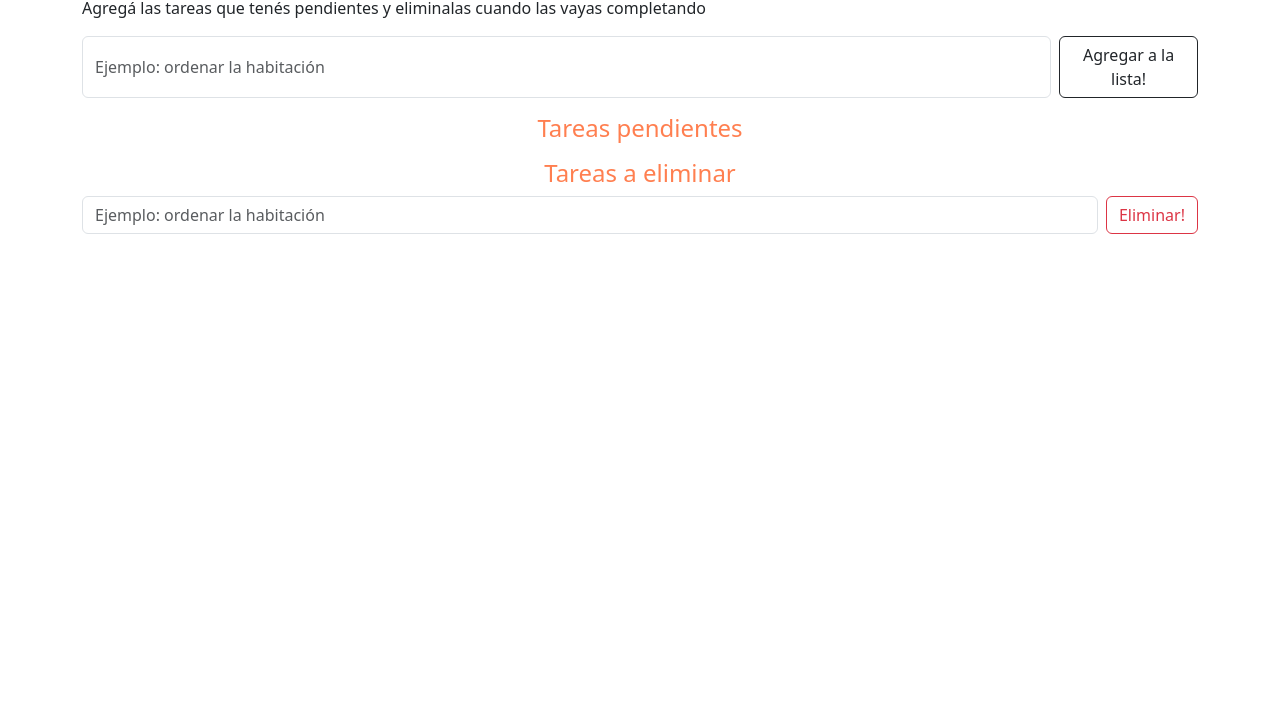
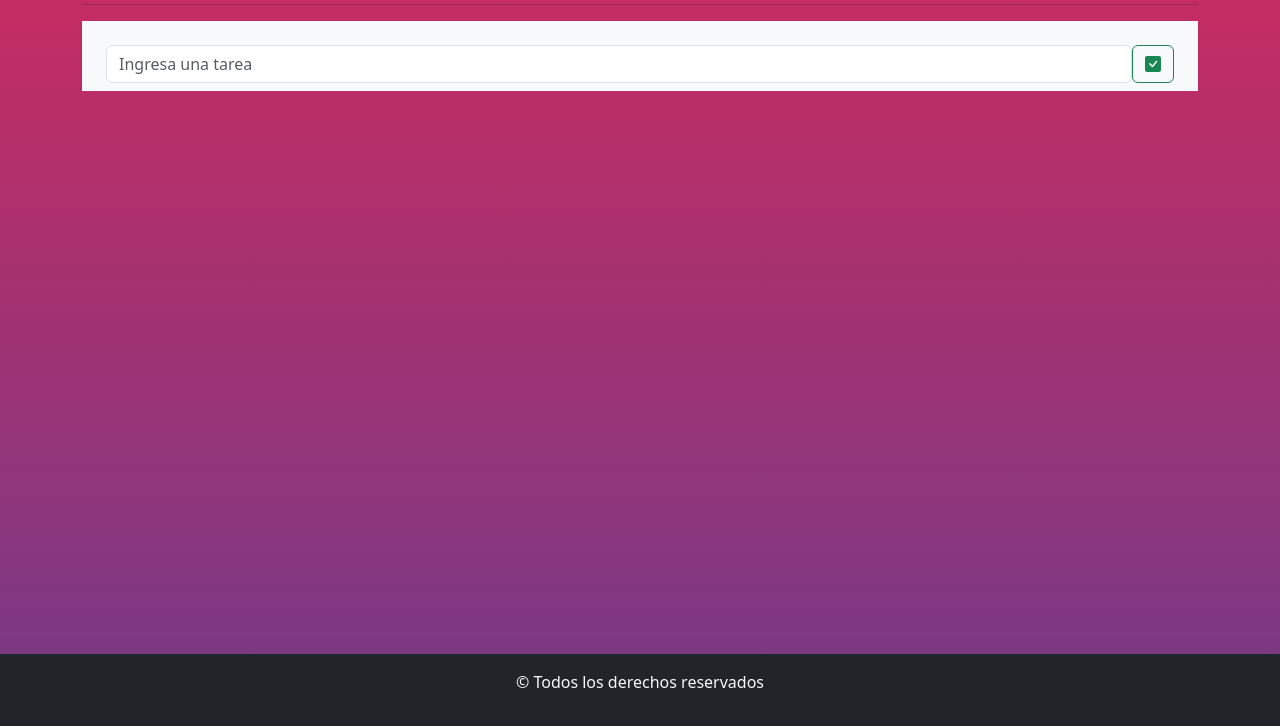
Before and after one commit to lourdesgarciafyl/JS-TP5-EJ3, a plain HTML site: page index.html in a window 1280 px wide. Shown: the part 74-800 px from the top of the page. Drawn offline with nearby package versions, Linux system fonts and the light colour scheme.

Commit message:
se corrige el index para luego pasar a corregir los alerts

```diff
--- a/css/style.css
+++ b/css/style.css
@@ -2,15 +2,19 @@ body{
     min-height: 100vh;
     display: flex;
     flex-direction: column;
+    background: #cc2b5e;
+    background: -webkit-linear-gradient(to top, #753a88, #cc2b5e);
+    background: linear-gradient(to top, #753a88, #cc2b5e);
+
 }
 main{
     flex-grow: 1;
 }
 h1{
-    color: rgb(255, 127, 80);
+    color: black ;
     font-size: xx-large;
 }
 h2{
     font-size: x-large;
-    color: coral;
+    color: black;
 }
--- a/index.html
+++ b/index.html
@@ -11,6 +11,7 @@
       integrity="sha384-KK94CHFLLe+nY2dmCWGMq91rCGa5gtU4mk92HdvYe+M/SXH301p5ILy+dN9+nJOZ"
       crossorigin="anonymous"
     />
+    <link rel="stylesheet" href="https://cdn.jsdelivr.net/npm/bootstrap-icons@1.10.4/font/bootstrap-icons.css">
     <link rel="stylesheet" href="css/style.css">
     <title>Trabajo practico 5 Ejercicio 1 JS</title>
 </head>
@@ -19,54 +20,33 @@
 
     </header>
     <main>
-        <section class="container mt-4" id="contenedorPadreLista">
+        <section class="container mt-4">
             <h1 class="text-center">Crea tu lista de tareas</h1>
-            <p>Agregá las tareas que tenés pendientes y eliminalas cuando las vayas completando</p>
-            <div class="text-center my-3">
-                <form class="d-flex" id="formAgregar">
+            <hr>
+        </section>
+        <section class="container my-3" id="contenedorForm">
+          <div class="bg-light p-2">
+          <form class="d-flex mx-3 mt-3 rounded-4" id="formAgregar">
                     <input
                     id="inputAgregar"
-                    class="form-control me-2"
+                    class="form-control"
                     type="text"
-                    placeholder="Ejemplo: ordenar la habitación"
-                    minlength="8"
+                    placeholder="Ingresa una tarea"
+                    minlength="3"
                     maxlength="50"
                     required
                   />
-                    <button class="btn btn-outline-dark" type="submit" id="btnAgregar">
-                      Agregar a la lista!
+                    <button class="btn btn-outline-success" type="submit" id="btnAgregar">
+                      <i class="bi bi-check-square-fill"></i>
                     </button>
                   </form>
             </div>
-            <div id="listaDeTareas">
-              <h2 class="text-center">Tareas pendientes</h2>
-              <ul>
-
-              </ul>
-            </div>
-        </section>
-        <section class="container mt-2" id="contenedorPadreListaNueva">
-            <h2 class="text-center">Tareas a eliminar</h2>
-            <div>
-                <form class="d-flex" id="formEliminar">
-                    <input
-                    id="inputEliminar"
-                    class="form-control me-2"
-                    type="text"
-                    placeholder="Ejemplo: ordenar la habitación"
-                    minlength="8"
-                    maxlength="50"
-                    required
-                  />
-                    <button class="btn btn-outline-danger" type="submit" id="btnEliminar">
-                      Eliminar!
-                    </button>
-                  </form>
-            </div>
+            <ul id="listaDeTareas" class="list-group bg-light">
+            </ul>
         </section>
     </main>
-    <footer>
-
+    <footer class="text-center text-light bg-dark py-3">
+      <p>&copy; Todos los derechos reservados</p>
     </footer>
     <script
       src="https://cdn.jsdelivr.net/npm/bootstrap@5.3.0-alpha3/dist/js/bootstrap.bundle.min.js"
```
